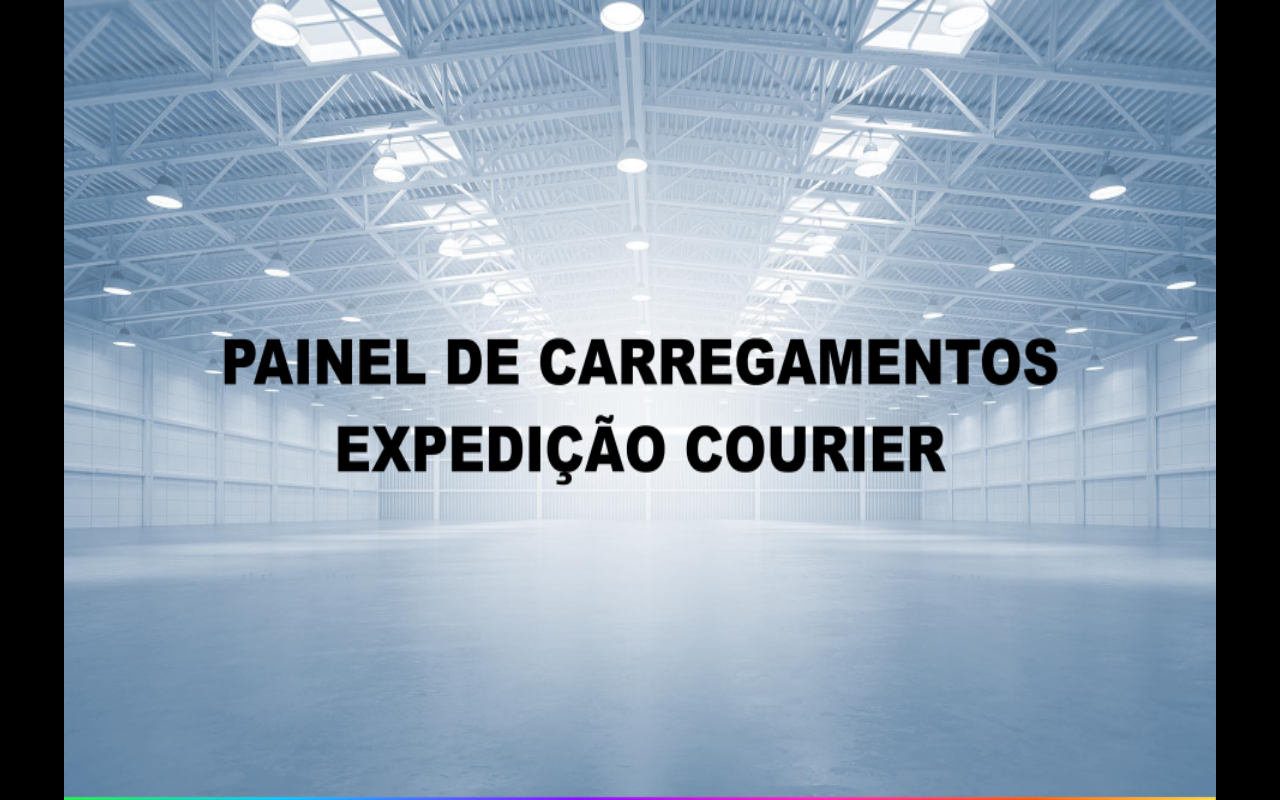
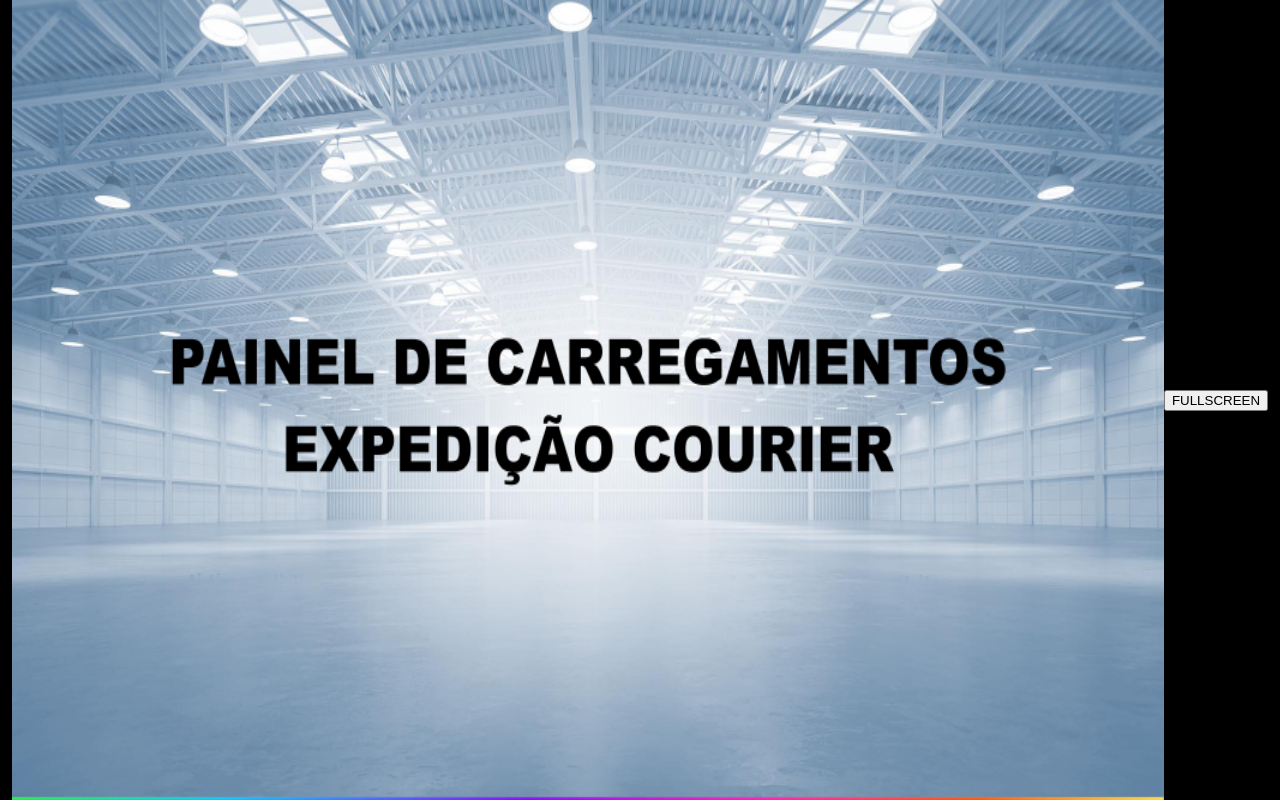
Before and after one commit to Lougam/grade, a plain HTML site: page index.html in a window 1280 px wide. Drawn offline with Linux system fonts and the light colour scheme.

Commit message:
Update index.html

```diff
--- a/index.html
+++ b/index.html
@@ -2,7 +2,7 @@
 <html lang="pt-br">
 <head>
     <meta charset="UTF-8">
-    <meta http-equiv="refresh" content="300">
+
     <meta name="viewport" content="width=device-width, initial-scale=1.0">
     <title>GRADE DE CARREGAMENTOS</title>
     <LINK rel="stylesheet" href="style.css">
@@ -13,7 +13,9 @@
     <div class="painel">
         <img src="IMAGENS/base.png" alt="Proximos carregamentos" id="status">
     </div>
-
+    <div class="bot_full">
+    <button onclick="AtivarDesativarFS();">FULLSCREEN</button>
+    </div>
     <script src="script.js">
     </script>
 </body>
```
